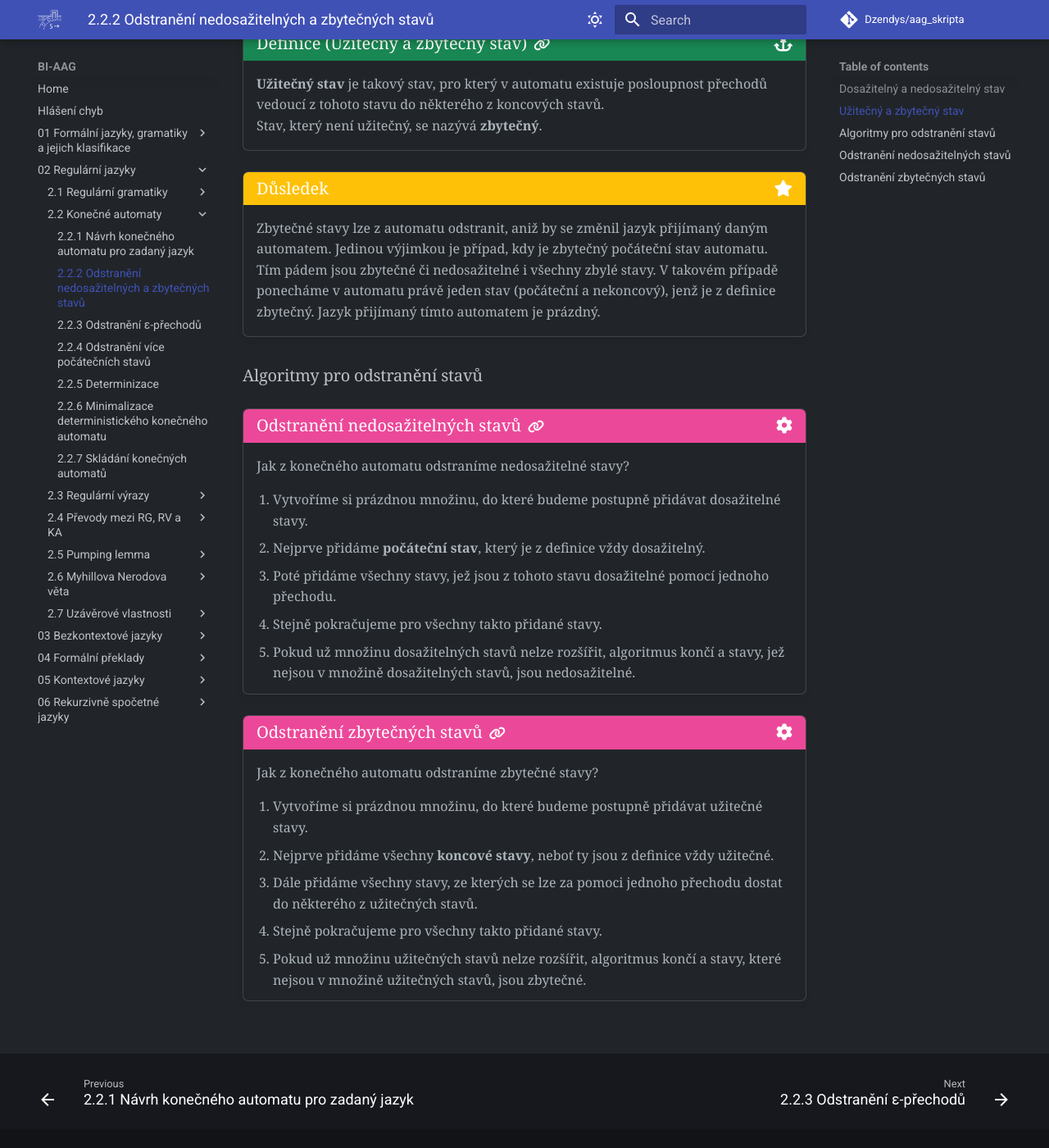
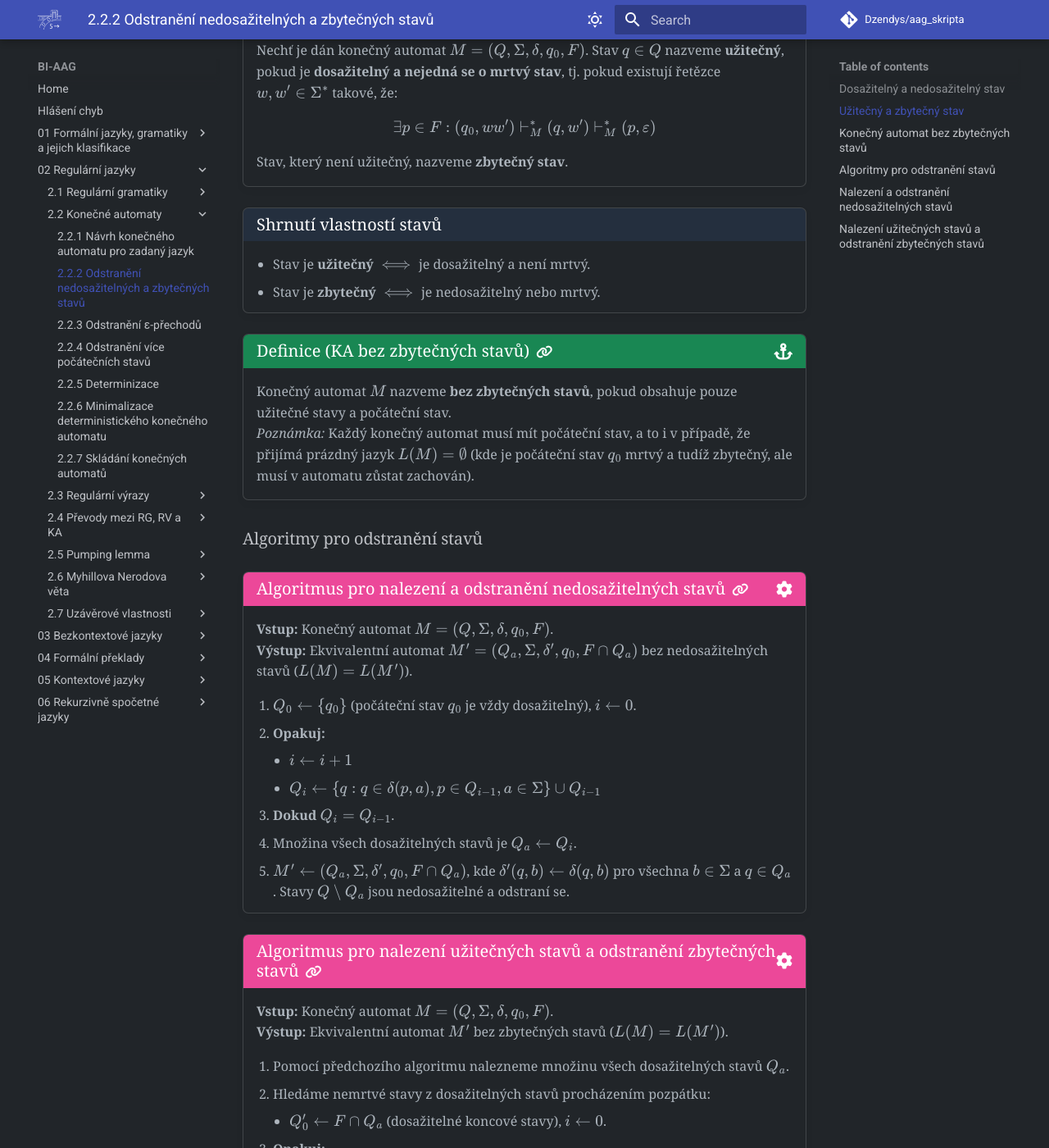
Before and after one commit to Dzendys/aag_skripta, an MkDocs documentation site: the page built from docs/02_Regulární_jazyky/2.2_Konečné_automaty/2.2.2_Odstranění_nedosažitelných_a_zbytečných_stavů.md, in a window 1280 px wide and 1400 px high, scrolled down 505 px. Shown: the whole window at 82% size. Built offline with MkDocs 1.6.1 and Material for MkDocs 9.7.7, drawn with Linux system fonts in a browser that asks for light colours; comment, search, counter and statistics services are not loaded; some of the changed text lies outside the part shown.

Commit message:
Sync finite automata definitions and algorithms with lecture 2

```diff
--- a/docs/02_Regulární_jazyky/2.2_Konečné_automaty/2.2.2_Odstranění_nedosažitelných_a_zbytečných_stavů.md
+++ b/docs/02_Regulární_jazyky/2.2_Konečné_automaty/2.2.2_Odstranění_nedosažitelných_a_zbytečných_stavů.md
@@ -1,55 +1,79 @@
 # 2.2.2 Odstranění nedosažitelných a zbytečných stavů
 
-Při optimalizaci konečného automatu rozlišujeme dva typy "nadbytečných" stavů.
+Při optimalizaci konečného automatu rozlišujeme dva typy nadbytečných stavů: stavy **nedosažitelné** a stavy **zbytečné**.
 
 <a id="def-dosazitelny-stav"></a>
 !!! Definition "[Definice (Dosažitelný a nedosažitelný stav)](#def-dosazitelny-stav)"
 
     ### Dosažitelný a nedosažitelný stav {#def-dosazitelny-stav}
 
-    **Dosažitelný stav** je takový stav, pro který v automatu existuje posloupnost přechodů vedoucí z počátečního stavu právě do tohoto stavu.
+    Nechť je dán konečný automat $M = (Q, \Sigma, \delta, q_0, F)$. Stav $q \in Q$ nazveme **dosažitelný**, pokud existuje řetězec $w \in \Sigma^*$ takový, že existuje posloupnost přechodů vedoucí z počátečního stavu $q_0$ do stavu $q$:
 
-    Stav, který není dosažitelný, se nazývá **nedosažitelný**.
+    $$
+    (q_0, w) \vdash_M^* (q, \varepsilon)
+    $$
 
-!!! Implication "Důsledek"
-    Nedosažitelné stavy lze z automatu odstranit, aniž by se změnil jazyk přijímaný daným automatem.
+    Stav, který není dosažitelný, se nazývá **nedosažitelný stav**.
 
 <a id="def-uzitecny-stav"></a>
 !!! Definition "[Definice (Užitečný a zbytečný stav)](#def-uzitecny-stav)"
 
     ### Užitečný a zbytečný stav {#def-uzitecny-stav}
 
-    **Užitečný stav** je takový stav, pro který v automatu existuje posloupnost přechodů vedoucí z tohoto stavu do některého z koncových stavů.
+    Nechť je dán konečný automat $M = (Q, \Sigma, \delta, q_0, F)$. Stav $q \in Q$ nazveme **užitečný**, pokud je **dosažitelný a nejedná se o mrtvý stav**, tj. pokud existují řetězce $w, w' \in \Sigma^*$ takové, že:
 
-    Stav, který není užitečný, se nazývá **zbytečný**.
+    $$
+    \exists p \in F : (q_0, ww') \vdash_M^* (q, w') \vdash_M^* (p, \varepsilon)
+    $$
 
-!!! Implication "Důsledek"
-    Zbytečné stavy lze z automatu odstranit, aniž by se změnil jazyk přijímaný daným automatem. Jedinou výjimkou je případ, kdy je zbytečný počáteční stav automatu. Tím pádem jsou zbytečné či nedosažitelné i všechny zbylé stavy. V takovém případě ponecháme v automatu právě jeden stav (počáteční a nekoncový), jenž je z definice zbytečný. Jazyk přijímaný tímto automatem je prázdný.
+    Stav, který není užitečný, nazveme **zbytečný stav**.
+
+!!! Summary "Shrnutí vlastností stavů"
+
+    *   Stav je **užitečný** $\iff$ je dosažitelný a není mrtvý.
+    *   Stav je **zbytečný** $\iff$ je nedosažitelný nebo mrtvý.
+
+<a id="def-ka-bez-zbytecnych-stavu"></a>
+!!! Definition "[Definice (KA bez zbytečných stavů)](#def-ka-bez-zbytecnych-stavu)"
+
+    ### Konečný automat bez zbytečných stavů {#def-ka-bez-zbytecnych-stavu}
+
+    Konečný automat $M$ nazveme **bez zbytečných stavů**, pokud obsahuje pouze užitečné stavy a počáteční stav.
+
+    *Poznámka:* Každý konečný automat musí mít počáteční stav, a to i v případě, že přijímá prázdný jazyk $L(M) = \emptyset$ (kde je počáteční stav $q_0$ mrtvý a tudíž zbytečný, ale musí v automatu zůstat zachován).
 
 ### Algoritmy pro odstranění stavů
 
 <a id="algo-remove-unreachable"></a>
-!!! Algorithm "[Odstranění nedosažitelných stavů](#algo-remove-unreachable)"
+!!! Algorithm "[Algoritmus pro nalezení a odstranění nedosažitelných stavů](#algo-remove-unreachable)"
 
-    ### Odstranění nedosažitelných stavů {#algo-remove-unreachable}
+    ### Nalezení a odstranění nedosažitelných stavů {#algo-remove-unreachable}
 
-    Jak z konečného automatu odstraníme nedosažitelné stavy?
+    **Vstup:** Konečný automat $M = (Q, \Sigma, \delta, q_0, F)$.
+    **Výstup:** Ekvivalentní automat $M' = (Q_a, \Sigma, \delta', q_0, F \cap Q_a)$ bez nedosažitelných stavů ($L(M) = L(M')$).
 
-    1. Vytvoříme si prázdnou množinu, do které budeme postupně přidávat dosažitelné stavy.
-    2. Nejprve přidáme **počáteční stav**, který je z definice vždy dosažitelný.
-    3. Poté přidáme všechny stavy, jež jsou z tohoto stavu dosažitelné pomocí jednoho přechodu.
-    4. Stejně pokračujeme pro všechny takto přidané stavy.
-    5. Pokud už množinu dosažitelných stavů nelze rozšířit, algoritmus končí a stavy, jež nejsou v množině dosažitelných stavů, jsou nedosažitelné.
+    1. $Q_0 \leftarrow \{q_0\}$ (počáteční stav $q_0$ je vždy dosažitelný), $i \leftarrow 0$.
+    2. **Opakuj:**
+        * $i \leftarrow i + 1$
+        * $Q_i \leftarrow \{q : q \in \delta(p, a), p \in Q_{i-1}, a \in \Sigma\} \cup Q_{i-1}$
+    3. **Dokud** $Q_i = Q_{i-1}$.
+    4. Množina všech dosažitelných stavů je $Q_a \leftarrow Q_i$.
+    5. $M' \leftarrow (Q_a, \Sigma, \delta', q_0, F \cap Q_a)$, kde $\delta'(q, b) \leftarrow \delta(q, b)$ pro všechna $b \in \Sigma$ a $q \in Q_a$. Stavy $Q \setminus Q_a$ jsou nedosažitelné a odstraní se.
 
 <a id="algo-remove-useless"></a>
-!!! Algorithm "[Odstranění zbytečných stavů](#algo-remove-useless)"
+!!! Algorithm "[Algoritmus pro nalezení užitečných stavů a odstranění zbytečných stavů](#algo-remove-useless)"
 
-    ### Odstranění zbytečných stavů {#algo-remove-useless}
+    ### Nalezení užitečných stavů a odstranění zbytečných stavů {#algo-remove-useless}
 
-    Jak z konečného automatu odstraníme zbytečné stavy?
+    **Vstup:** Konečný automat $M = (Q, \Sigma, \delta, q_0, F)$.
+    **Výstup:** Ekvivalentní automat $M'$ bez zbytečných stavů ($L(M) = L(M')$).
 
-    1. Vytvoříme si prázdnou množinu, do které budeme postupně přidávat užitečné stavy.
-    2. Nejprve přidáme všechny **koncové stavy**, neboť ty jsou z definice vždy užitečné.
-    3. Dále přidáme všechny stavy, ze kterých se lze za pomoci jednoho přechodu dostat do některého z užitečných stavů.
-    4. Stejně pokračujeme pro všechny takto přidané stavy.
-    5. Pokud už množinu užitečných stavů nelze rozšířit, algoritmus končí a stavy, které nejsou v množině užitečných stavů, jsou zbytečné.
+    1. Pomocí předchozího algoritmu nalezneme množinu všech dosažitelných stavů $Q_a$.
+    2. Hledáme nemrtvé stavy z dosažitelných stavů procházením pozpátku:
+        * $Q'_0 \leftarrow F \cap Q_a$ (dosažitelné koncové stavy), $i \leftarrow 0$.
+    3. **Opakuj:**
+        * $i \leftarrow i + 1$
+        * $Q'_i \leftarrow \{q : \exists p \in (Q'_{i-1} \cap Q_a), p \in \delta(q, a), a \in \Sigma\} \cup Q'_{i-1}$
+    4. **Dokud** $Q'_i = Q'_{i-1}$.
+    5. Množina obsahující počáteční stav a všechny užitečné stavy je $Q_u \leftarrow Q'_i \cup \{q_0\}$.
+    6. $M' \leftarrow (Q_u, \Sigma, \delta', q_0, F \cap Q_u)$, kde $\delta'(q, b) \leftarrow \delta(q, b) \cap Q_u$ pro všechna $b \in \Sigma$ a $q \in Q_u$. Stavy $Q \setminus Q_u$ jsou zbytečné a odstraní se.
```
Also changed, not shown: docs/02_Regulární_jazyky/2.2_Konečné_automaty/2.2.3_Odstranění_ε-přechodů.md (+20 -6 lines), docs/02_Regulární_jazyky/2.2_Konečné_automaty/2.2.4_Odstranění_více_počátečních_stavů.md (+37 -7 lines), docs/02_Regulární_jazyky/2.2_Konečné_automaty/index.md (+30 -1 lines).
